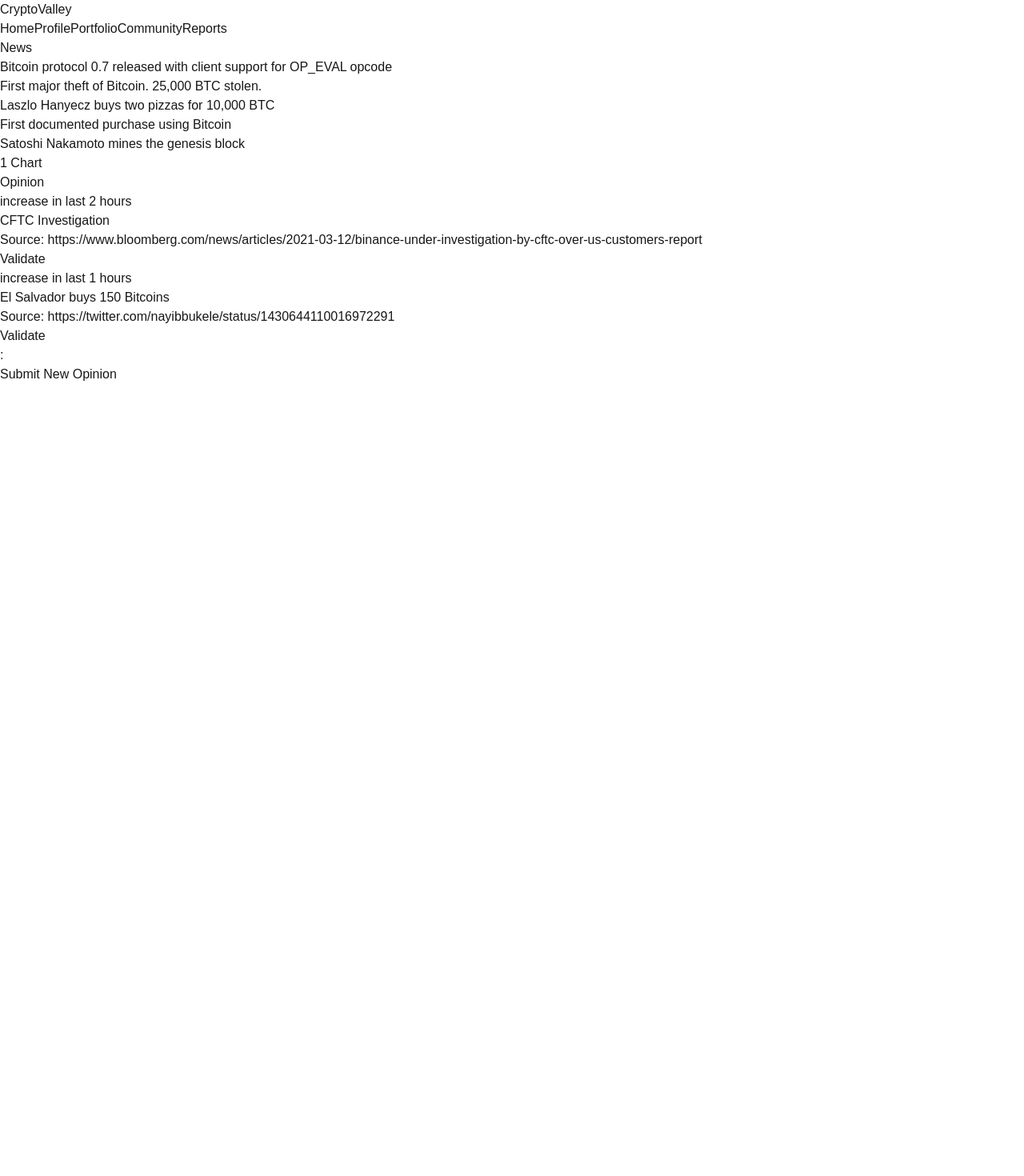
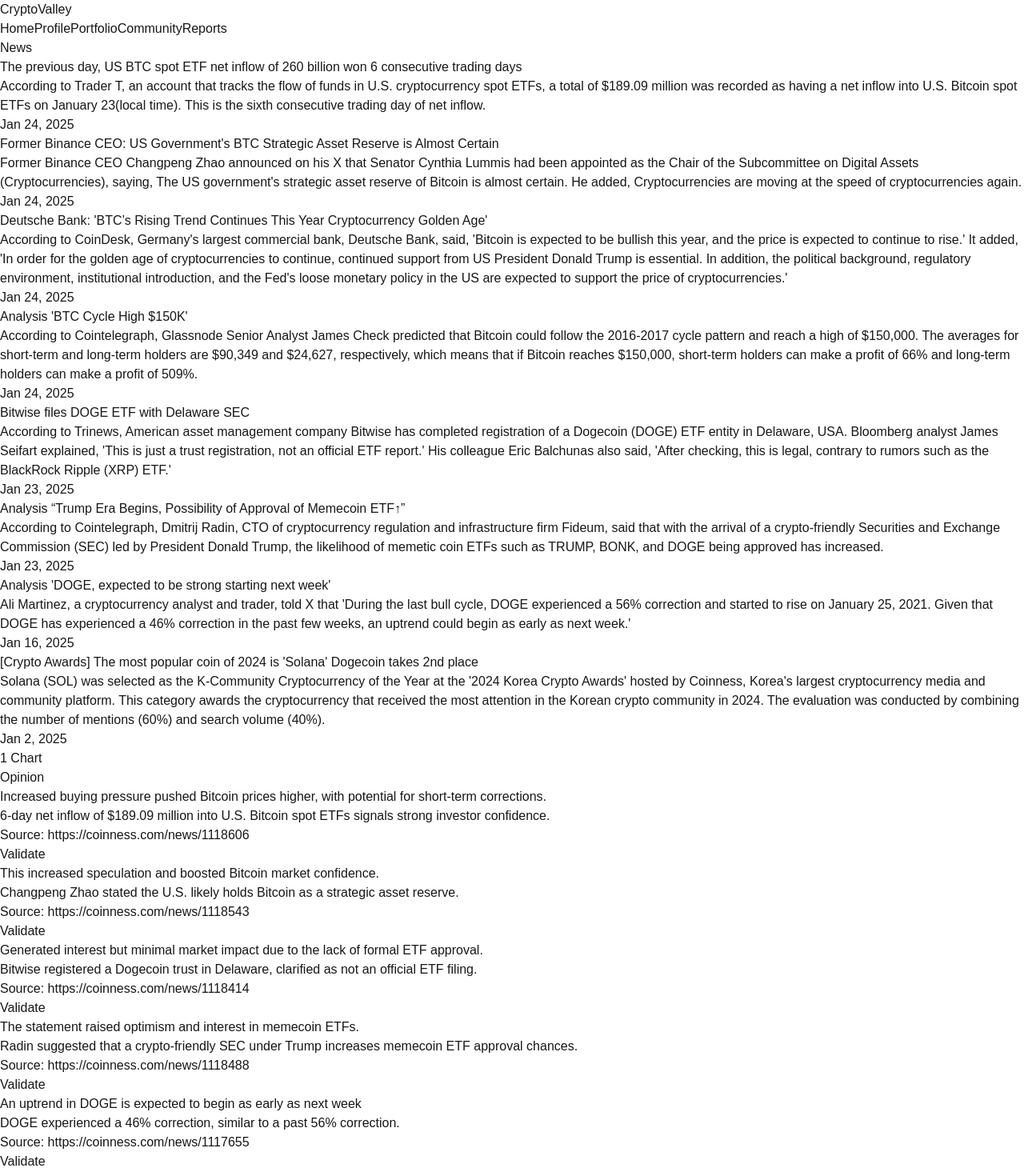
Before and after one commit to junseom/crypto-valley, a Next.js app: page /chart/1 in a window 1280 px wide. Shown: the top 1470 px of the page at 80% size. Before the commit the page ends 800 px from the top, so only its background shows below. Built offline with nearby package versions, Linux system fonts and the light colour scheme; what @dynamic-labs/sdk-react-core would draw is missing.

Commit message:
mock data

```diff
--- a/src/app/chart/[token]/page.tsx
+++ b/src/app/chart/[token]/page.tsx
@@ -64,7 +64,8 @@
           {newsData.map((item, index) => (
             <li key={index} className="p-4 bg-gray-800 rounded">
               <h3 className="font-semibold">{item.title}</h3>
-              <p className="text-sm text-gray-400">{item.time}</p>
+              <p className="text-sm text-gray-400">{item.content}</p>
+              <p className="text-sm text-gray-400">{item.date}</p>
             </li>
           ))}
         </ul>
--- a/src/states/mock-news.data.ts
+++ b/src/states/mock-news.data.ts
@@ -1,33 +1,66 @@
 export const newsData = [
   {
     id: 0,
-    title:
-      "Bitcoin protocol 0.7 released with client support for OP_EVAL opcode",
-    date: "Nov 28, 2012",
-    source: "The Guardian",
+    symbol: "BTC",
+    title: "The previous day, US BTC spot ETF net inflow of 260 billion won 6 consecutive trading days",
+    content: "According to Trader T, an account that tracks the flow of funds in U.S. cryptocurrency spot ETFs, a total of $189.09 million was recorded as having a net inflow into U.S. Bitcoin spot ETFs on January 23(local time). This is the sixth consecutive trading day of net inflow.",
+    date: "Jan 24, 2025",
+    source: "Coinness",
   },
   {
     id: 1,
-    title: "First major theft of Bitcoin. 25,000 BTC stolen.",
-    date: "June 12, 2011",
-    source: "Wired",
+    symbol: "BTC",
+    title: "Former Binance CEO: US Government's BTC Strategic Asset Reserve is Almost Certain",
+    content: "Former Binance CEO Changpeng Zhao announced on his X that Senator Cynthia Lummis had been appointed as the Chair of the Subcommittee on Digital Assets (Cryptocurrencies), saying, The US government's strategic asset reserve of Bitcoin is almost certain. He added, Cryptocurrencies are moving at the speed of cryptocurrencies again.",
+    date: "Jan 24, 2025",
+    source: "Coinness",
   },
   {
     id: 2,
-    title: "Laszlo Hanyecz buys two pizzas for 10,000 BTC",
-    date: "May 22, 2010",
-    source: "Laszlo Hanyecz",
+    symbol: "BTC",
+    title: "Deutsche Bank: 'BTC’s Rising Trend Continues This Year Cryptocurrency Golden Age'",
+    content:"According to CoinDesk, Germany's largest commercial bank, Deutsche Bank, said, 'Bitcoin is expected to be bullish this year, and the price is expected to continue to rise.' It added, 'In order for the golden age of cryptocurrencies to continue, continued support from US President Donald Trump is essential. In addition, the political background, regulatory environment, institutional introduction, and the Fed's loose monetary policy in the US are expected to support the price of cryptocurrencies.'",
+    date: "Jan 24, 2025",
+    source: "Coinness",
   },
   {
     id: 3,
-    title: "First documented purchase using Bitcoin",
-    date: "Aug 15, 2010",
-    source: "Bitcoin Wiki",
+    symbol: "BTC",
+    title: "Analysis 'BTC Cycle High $150K'",
+    content: "According to Cointelegraph, Glassnode Senior Analyst James Check predicted that Bitcoin could follow the 2016-2017 cycle pattern and reach a high of $150,000. The averages for short-term and long-term holders are $90,349 and $24,627, respectively, which means that if Bitcoin reaches $150,000, short-term holders can make a profit of 66% and long-term holders can make a profit of 509%.",
+    date: "Jan 24, 2025",
+    source: "Coinness",
   },
   {
     id: 4,
-    title: "Satoshi Nakamoto mines the genesis block",
-    date: "Jan 3, 2009",
-    source: "Bitcoin Genesis Block",
+    symbol: "DOGE",
+    title: "Bitwise files DOGE ETF with Delaware SEC",
+    content: "According to Trinews, American asset management company Bitwise has completed registration of a Dogecoin (DOGE) ETF entity in Delaware, USA. Bloomberg analyst James Seifart explained, 'This is just a trust registration, not an official ETF report.' His colleague Eric Balchunas also said, 'After checking, this is legal, contrary to rumors such as the BlackRock Ripple (XRP) ETF.'",
+    date: "Jan 23, 2025",
+    source: "Coinness",
+  },
+  {
+    id: 5,
+    symbol: "DOGE",
+    title: "Analysis “Trump Era Begins, Possibility of Approval of Memecoin ETF↑”",
+    content: "According to Cointelegraph, Dmitrij Radin, CTO of cryptocurrency regulation and infrastructure firm Fideum, said that with the arrival of a crypto-friendly Securities and Exchange Commission (SEC) led by President Donald Trump, the likelihood of memetic coin ETFs such as TRUMP, BONK, and DOGE being approved has increased.",
+    date: "Jan 23, 2025",
+    source: "Coinness",
+  },
+  {
+    id: 6,
+    symbol: "DOGE",
+    title: "Analysis 'DOGE, expected to be strong starting next week'",
+    content: "Ali Martinez, a cryptocurrency analyst and trader, told X that 'During the last bull cycle, DOGE experienced a 56% correction and started to rise on January 25, 2021. Given that DOGE has experienced a 46% correction in the past few weeks, an uptrend could begin as early as next week.'",
+    date: "Jan 16, 2025",
+    source: "Coinness",
+  },
+  {
+    id: 7,
+    symbol: "DOGE",
+    title: "[Crypto Awards] The most popular coin of 2024 is 'Solana' Dogecoin takes 2nd place",
+    content: "Solana (SOL) was selected as the K-Community Cryptocurrency of the Year at the '2024 Korea Crypto Awards' hosted by Coinness, Korea's largest cryptocurrency media and community platform. This category awards the cryptocurrency that received the most attention in the Korean crypto community in 2024. The evaluation was conducted by combining the number of mentions (60%) and search volume (40%).",
+    date: "Jan 2, 2025",
+    source: "Coinness",
   },
 ];
--- a/src/states/mock-opinions.data.ts
+++ b/src/states/mock-opinions.data.ts
@@ -3,20 +3,47 @@
 export const mockOpinionsData: Opinion[] = [
   {
     id: 0,
-    cause: "CFTC Investigation",
-    effect: "increase in last 2 hours",
+    cause: "6-day net inflow of $189.09 million into U.S. Bitcoin spot ETFs signals strong investor confidence.",
+    effect: "Increased buying pressure pushed Bitcoin prices higher, with potential for short-term corrections.",
     content:
-      "The Commodity Futures Trading Commission (CFTC) is reportedly investigating Binance, the world's largest cryptocurrency exchange, for allowing Americans to place wagers that violate U.S. rules.",
+      "The steady inflow into U.S. Bitcoin spot ETFs reflects growing trust in Bitcoin, driving prices upward due to increased demand. However, concerns about market overheating suggest possible short-term corrections.",
     sourceType: "News",
-    link: "https://www.bloomberg.com/news/articles/2021-03-12/binance-under-investigation-by-cftc-over-us-customers-report",
+    link: "https://coinness.com/news/1118606",
   },
   {
     id: 1,
-    cause: "El Salvador buys 150 Bitcoins",
-    effect: "increase in last 1 hours",
+    cause: "Changpeng Zhao stated the U.S. likely holds Bitcoin as a strategic asset reserve.",
+    effect: "This increased speculation and boosted Bitcoin market confidence.",
     content:
-      "El Salvador has purchased 150 Bitcoins, President Nayib Bukele announced on Twitter. The country now holds 700 Bitcoins in its treasury.",
-    sourceType: "Tweet",
-    link: "https://twitter.com/nayibbukele/status/1430644110016972291",
+      "The claim by the former Binance CEO, coupled with Senator Cynthia Lummis' appointment as Chair of the Subcommittee on Digital Assets, suggests growing institutional and governmental interest in Bitcoin, fueling market optimism.",
+    sourceType: "News",
+    link: "https://coinness.com/news/1118543",
   },
+  {
+    id: 2,
+    cause: "Bitwise registered a Dogecoin trust in Delaware, clarified as not an official ETF filing.",
+    effect: "Generated interest but minimal market impact due to the lack of formal ETF approval.",
+    content:
+      "Bitwise registered a Dogecoin trust in Delaware, clarified by Bloomberg analysts as a legal but unofficial ETF registration. While it indicates potential institutional interest, the lack of formal ETF approval limits its market impact.",
+    sourceType: "News",
+    link: "https://coinness.com/news/1118414",
+  },
+  {
+    id: 3,
+    cause: "Radin suggested that a crypto-friendly SEC under Trump increases memecoin ETF approval chances.",
+    effect: "The statement raised optimism and interest in memecoin ETFs.",
+    content:
+      "Dmitrij Radin, CTO of Fideum, stated that the Trump administration's pro-crypto SEC could lead to the approval of memecoin ETFs, including DOGE, TRUMP, and BONK. This analysis sparked optimism in the market, reflecting expectations of a more favorable regulatory environment for cryptocurrency assets.",
+    sourceType: "News",
+    link: "https://coinness.com/news/1118488",
+  },
+  {
+    id: 4,
+    cause: "DOGE experienced a 46% correction, similar to a past 56% correction.",
+    effect: "An uptrend in DOGE is expected to begin as early as next week",
+    content:
+      "Ali Martinez, a cryptocurrency analyst, pointed out that DOGE's 46% correction in recent weeks mirrors the 56% correction it faced during the last bull cycle. Given this pattern, he expects DOGE to start an upward trend as early as next week, raising expectations for a potential price recovery.",
+    sourceType: "News",
+    link: "https://coinness.com/news/1117655",
+  }
 ];
```
